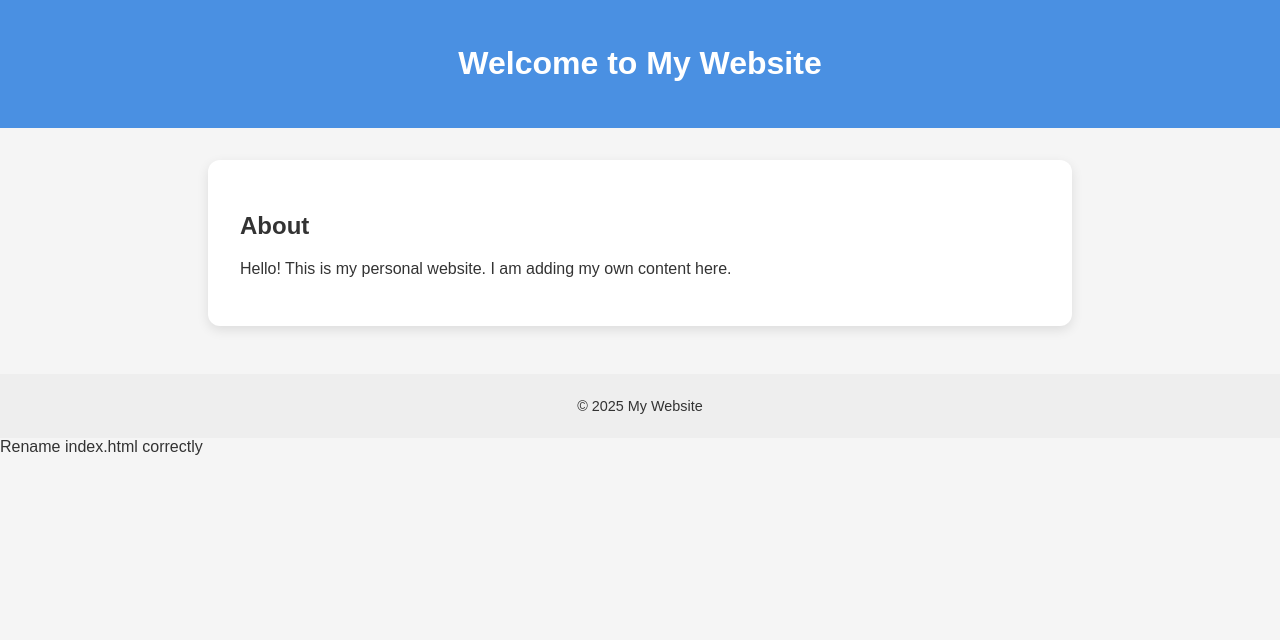
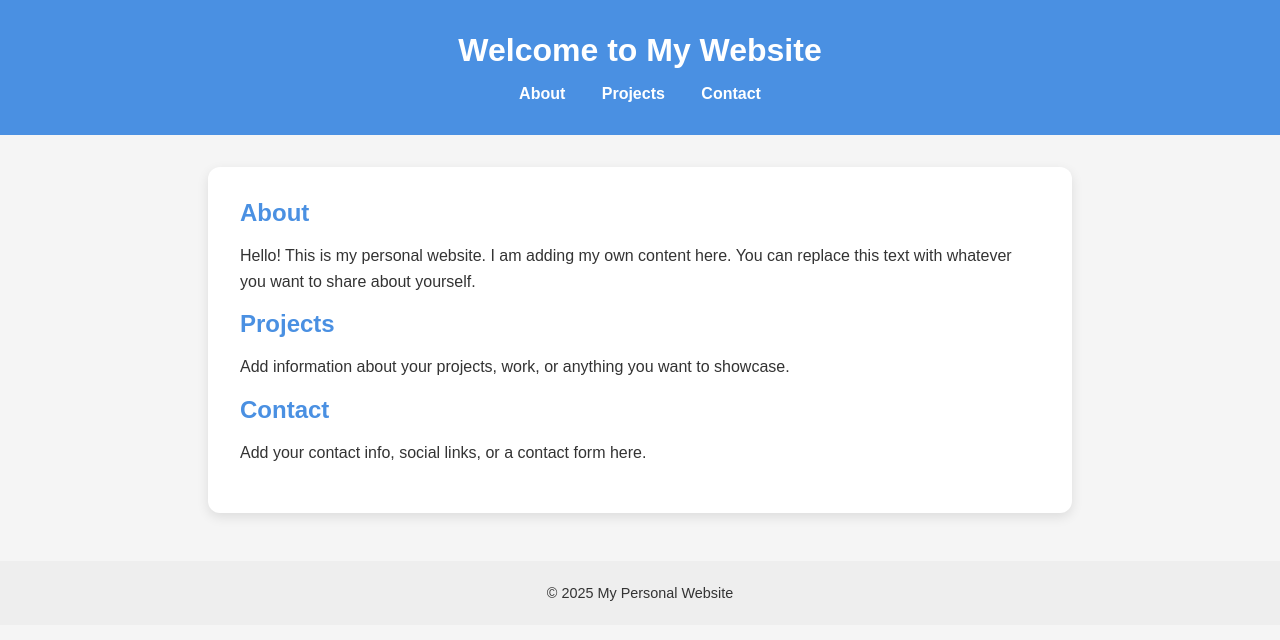
Before and after one commit to Clivenrate/clivenrate.github.io, a plain HTML site: page index.html in a window 1280 px wide. Drawn offline with Linux system fonts and the light colour scheme.

Commit message:
Update index.html

```diff
--- a/index.html
+++ b/index.html
@@ -3,7 +3,7 @@
 <head>
   <meta charset="UTF-8">
   <meta name="viewport" content="width=device-width, initial-scale=1.0">
-  <title>My Website</title>
+  <title>My Personal Website</title>
   <style>
     body {
       font-family: Arial, sans-serif;
@@ -12,12 +12,14 @@
       background-color: #f5f5f5;
       color: #333;
     }
+
     header {
       background-color: #4a90e2;
       color: white;
       text-align: center;
-      padding: 1.5rem;
+      padding: 2rem 1rem;
     }
+
     main {
       max-width: 800px;
       margin: 2rem auto;
@@ -26,6 +28,19 @@
       border-radius: 12px;
       box-shadow: 0 4px 12px rgba(0,0,0,0.1);
     }
+
+    h1, h2 {
+      margin: 0 0 1rem 0;
+    }
+
+    h2 {
+      color: #4a90e2;
+    }
+
+    p {
+      line-height: 1.6;
+    }
+
     footer {
       text-align: center;
       padding: 1.5rem;
@@ -33,22 +48,61 @@
       margin-top: 3rem;
       font-size: 0.9rem;
     }
+
+    nav {
+      margin-top: 1rem;
+    }
+
+    nav a {
+      margin: 0 1rem;
+      text-decoration: none;
+      color: white;
+      font-weight: bold;
+    }
+
+    nav a:hover {
+      text-decoration: underline;
+    }
   </style>
 </head>
 <body>
+
   <header>
     <h1>Welcome to My Website</h1>
+    <nav>
+      <a href="#about">About</a>
+      <a href="#projects">Projects</a>
+      <a href="#contact">Contact</a>
+    </nav>
   </header>
+
   <main>
-    <h2>About</h2>
-    <p>
-      <!-- Paste your website content here -->
-      Hello! This is my personal website. I am adding my own content here.
-    </p>
+    <section id="about">
+      <h2>About</h2>
+      <p>
+        Hello! This is my personal website. I am adding my own content here.
+        You can replace this text with whatever you want to share about yourself.
+      </p>
+    </section>
+
+    <section id="projects">
+      <h2>Projects</h2>
+      <p>
+        Add information about your projects, work, or anything you want to showcase.
+      </p>
+    </section>
+
+    <section id="contact">
+      <h2>Contact</h2>
+      <p>
+        Add your contact info, social links, or a contact form here.
+      </p>
+    </section>
   </main>
+
   <footer>
-    &copy; 2025 My Website
+    &copy; 2025 My Personal Website
   </footer>
+
 </body>
 </html>
-Rename index.html correctly
```
